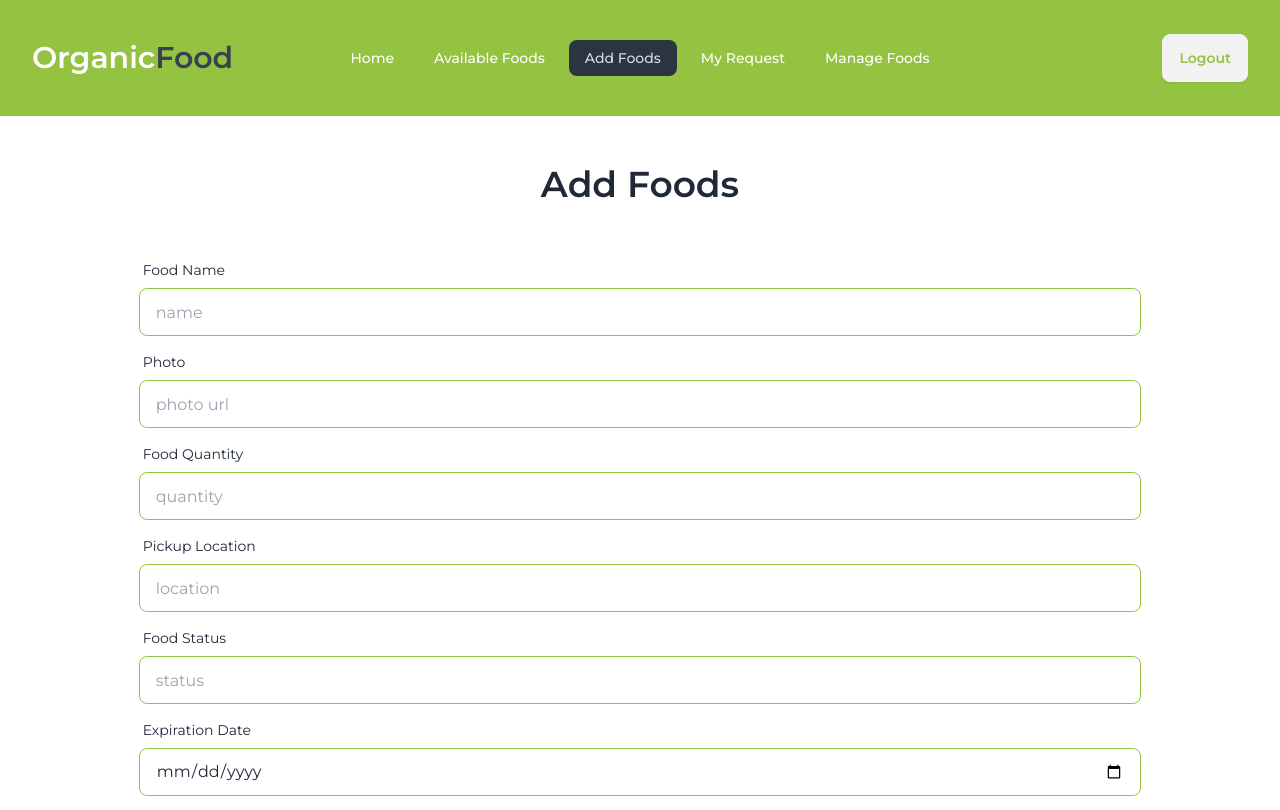
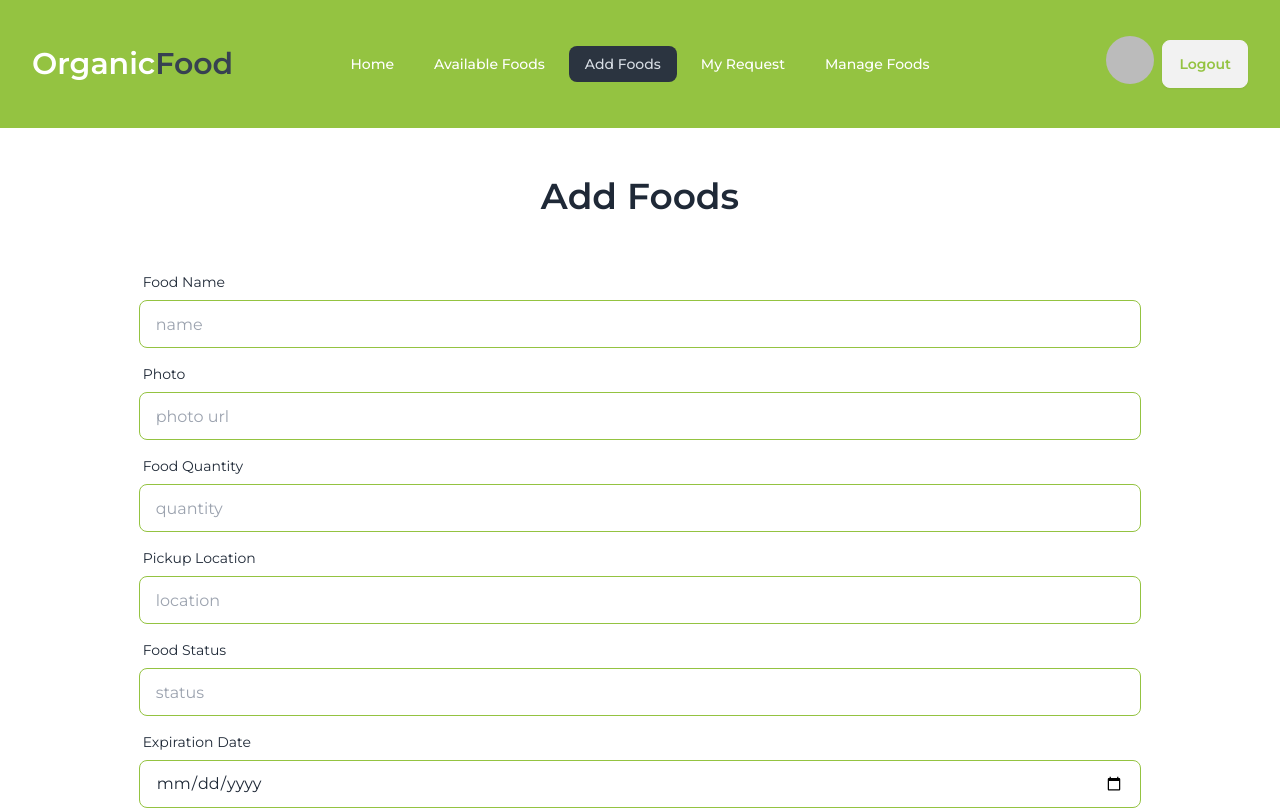
Before and after one commit to mahfuz-kallyan/food-share-client-site, a React (Vite) app: page /addFood in a window 1280 px wide. Shown: the top 810 px of the page. Built offline with nearby package versions, Linux system fonts and the light colour scheme; no server answers; sample sign-in values are in the browser's storage.

Commit message:
added user photo and display name on navbar

```diff
--- a/src/Components/Footer.jsx
+++ b/src/Components/Footer.jsx
@@ -34,7 +34,7 @@ const Footer = () => {
 			<nav>
 				<h6 className="footer-title text-white">Social</h6>
 				<div className="grid grid-flow-col gap-4">
-					<a>
+					<a href="https://x.com/home?lang=en">
 						<svg
 							xmlns="http://www.w3.org/2000/svg"
 							width="24"
@@ -45,7 +45,7 @@ const Footer = () => {
 							<path d="M24 4.557c-.883.392-1.832.656-2.828.775 1.017-.609 1.798-1.574 2.165-2.724-.951.564-2.005.974-3.127 1.195-.897-.957-2.178-1.555-3.594-1.555-3.179 0-5.515 2.966-4.797 6.045-4.091-.205-7.719-2.165-10.148-5.144-1.29 2.213-.669 5.108 1.523 6.574-.806-.026-1.566-.247-2.229-.616-.054 2.281 1.581 4.415 3.949 4.89-.693.188-1.452.232-2.224.084.626 1.956 2.444 3.379 4.6 3.419-2.07 1.623-4.678 2.348-7.29 2.04 2.179 1.397 4.768 2.212 7.548 2.212 9.142 0 14.307-7.721 13.995-14.646.962-.695 1.797-1.562 2.457-2.549z"></path>
 						</svg>
 					</a>
-					<a>
+					<a href="https://www.youtube.com/">
 						<svg
 							xmlns="http://www.w3.org/2000/svg"
 							width="24"
@@ -56,7 +56,7 @@ const Footer = () => {
 							<path d="M19.615 3.184c-3.604-.246-11.631-.245-15.23 0-3.897.266-4.356 2.62-4.385 8.816.029 6.185.484 8.549 4.385 8.816 3.6.245 11.626.246 15.23 0 3.897-.266 4.356-2.62 4.385-8.816-.029-6.185-.484-8.549-4.385-8.816zm-10.615 12.816v-8l8 3.993-8 4.007z"></path>
 						</svg>
 					</a>
-					<a>
+					<a href="https://www.facebook.com/mkallyan/">
 						<svg
 							xmlns="http://www.w3.org/2000/svg"
 							width="24"
--- a/src/Components/Navbar.jsx
+++ b/src/Components/Navbar.jsx
@@ -76,6 +76,18 @@ const Navbar = () => {
 					<ul className="menu menu-horizontal px-1">{links}</ul>
 				</div>
 				<div className="navbar-end gap-2">
+					{user && (
+						<div className="mb-2">
+							<img
+								className="w-12 h-12 rounded-full mb-2 relative translate-y-1"
+								src={user?.photoURL}
+								alt="User Photo"
+							/>
+							<div className="absolute left-0 bottom-[-30px] hidden group-hover:block bg-gray-700 text-white text-sm rounded px-2 py-1">
+								{user?.displayName}
+							</div>
+						</div>
+					)}
 					{user ? (
 						<button
 							onClick={handleSignOut}
```
